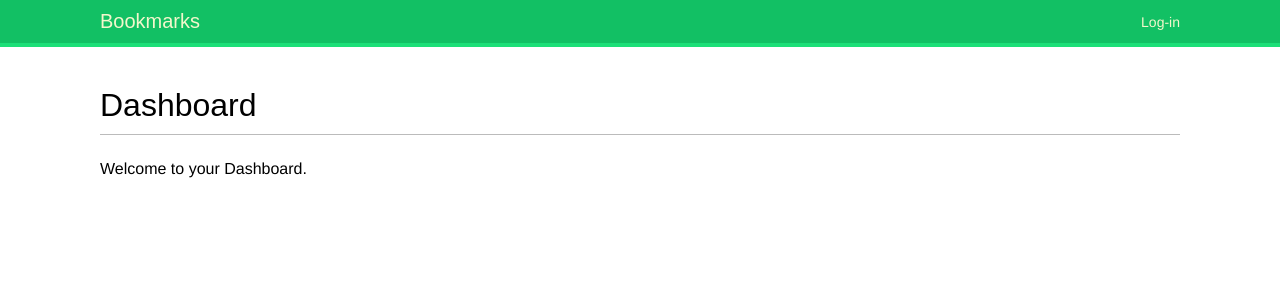
After one commit to jackreeceejini/bookmarks, a Django app: template account/templates/account/dashboard.html in a window 1280 px wide. The commit adds this page. Shown: the top 300 px of the page. Run offline with Django 3.2, Linux system fonts and the light colour scheme; the template is opened without the code that fills it, so the values that code supplies are empty; some web fonts are replaced.

Commit message:
built login dashboard

```diff
--- /dev/null
+++ b/account/templates/account/dashboard.html
@@ -0,0 +1,8 @@
+{% extends "base.html" %}
+
+{% block title %}Dashboard{% endblock %}
+
+{% block content %}
+<h1>Dashboard</h1>
+<p>Welcome to your Dashboard.</p>
+{% endblock %}
--- a/account/templates/base.html
+++ b/account/templates/base.html
@@ -8,6 +8,25 @@
     <body>
         <div id="header">
             <span class="logo">Bookmarks</span>
+            {% if request.user.is_authenticated %}
+            <ul class="menu">
+                <li {% if section == "dashboard" %}class="selected"{% endif %}>
+                    <a href="{% url "dashboard" %}">My Dashboard</a>
+                </li>
+                <li {% if section == "images" %}class="selected"{% endif %}>
+                    <a href="#">Images</a>
+                </li>
+            </ul>
+            {% endif %}
+
+            <span class="user">
+                {% if request.user.is_authenticated %}
+                Hello {{ request.user.first_name }}
+                <a href="{% url "logout" %}">Logout</a>
+                {% else %}
+                <a href="{% url "login" %}">Log-in</a>
+                {% endif %}
+            </span>
         </div>
         <div id="content">
             {% block content %}
--- a/account/urls.py
+++ b/account/urls.py
@@ -7,5 +7,6 @@ urlpatterns = [
     # post views
     # path('login/', views.user_login, name='login'),
     path('login/', auth_views.LoginView.as_view(), name='login'),
-    path('logout/', auth_views.LogoutView.as_view(), name='logout')
+    path('logout/', auth_views.LogoutView.as_view(), name='logout'),
+    path('',views.dashboard, name='dashboard'),
 ]
```
Also changed, not shown: account/views.py (+7 -0 lines), bookmarks/settings.py (+9 -0 lines).
